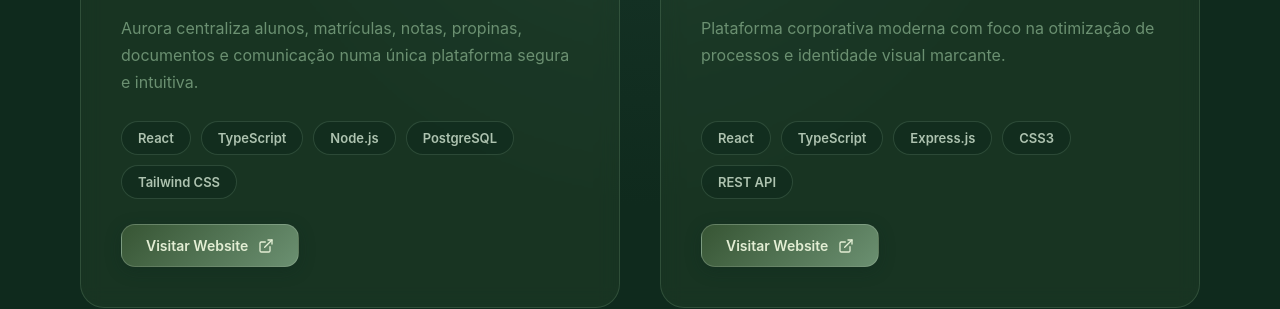
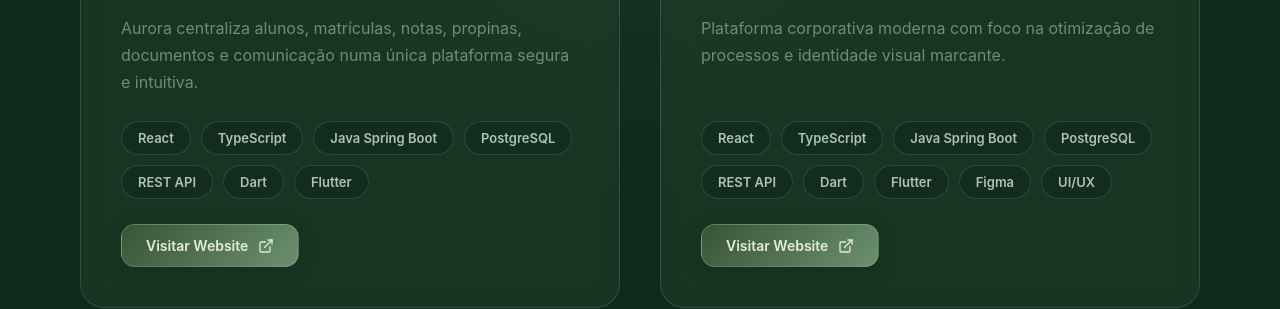
Before and after one commit to ArmandoMats/portfolio-armando-matusse, a React (Vite) app: page / in a window 1280 px wide. Shown: the part 1960-2269 px from the top of the page. Built offline with nearby package versions, Linux system fonts and the light colour scheme.

Commit message:
Atualizar tecnologias dos projetos no ficheiro de dados

```diff
--- a/src/data/projects.ts
+++ b/src/data/projects.ts
@@ -22,7 +22,7 @@ export const projects: Project[] = [
     image: auroraImage,
     visitUrl: 'https://aurora.wearearche.com/',
     description: 'Aurora centraliza alunos, matrículas, notas, propinas, documentos e comunicação numa única plataforma segura e intuitiva.',
-    technologies: ['React', 'TypeScript', 'Node.js', 'PostgreSQL', 'Tailwind CSS'],
+    technologies: ['React', 'TypeScript', 'Java Spring Boot', 'PostgreSQL', 'REST API', 'Dart', 'Flutter'],
     category: 'Plataforma de Gestão'
   },
   {
@@ -31,7 +31,7 @@ export const projects: Project[] = [
     image: sopedirImage,
     visitUrl: 'https://sopedir.wearearche.com/',
     description: 'Plataforma corporativa moderna com foco na otimização de processos e identidade visual marcante.',
-    technologies: ['React', 'TypeScript', 'Express.js', 'CSS3', 'REST API'],
+    technologies: ['React', 'TypeScript', 'Java Spring Boot', 'PostgreSQL', 'REST API', 'Dart', 'Flutter', 'Figma', 'UI/UX'],
     category: 'Plataforma Corporativa'
   },
   {
@@ -40,7 +40,7 @@ export const projects: Project[] = [
     image: txayaImage,
     visitUrl: 'https://txaya.wearearche.com',
     description: 'Plataforma de streaming de música 100% Moçambicana. Onde artistas locais encontram o seu público e os fãs encontram os seus artistas favoritos.',
-    technologies: ['React', 'TypeScript', 'HTML5', 'Audio Streaming', 'Tailwind CSS'],
+    technologies: ['React', 'TypeScript', 'Java Spring Boot', 'PostgreSQL', 'REST API', 'Dart', 'Flutter', 'Figma', 'UI/UX'],
     category: 'Streaming de Música'
   },
   {
@@ -49,7 +49,7 @@ export const projects: Project[] = [
     image: lesfleurImage,
     visitUrl: 'https://lesfleurmoz.com/',
     description: 'Solução digital premium desenvolvida com design sofisticado e experiência de utilização fluida.',
-    technologies: ['React', 'TypeScript', 'Tailwind CSS', 'Figma', 'UI/UX'],
+    technologies: ['React', 'TypeScript', 'Figma', 'UI/UX'],
     category: 'Web Design Premium'
   },
   {
@@ -58,7 +58,7 @@ export const projects: Project[] = [
     image: lablueImage,
     visitUrl: 'https://lablue258.com/',
     description: 'Solução digital premium desenvolvida com design sofisticado e experiência de utilização fluida.',
-    technologies: ['React', 'TypeScript', 'CSS3', 'Responsive Design', 'UI/UX'],
+    technologies: ['React', 'TypeScript', 'Java Spring Boot', 'PostgreSQL', 'REST API'],
     category: 'Solução Digital'
   },
   {
@@ -67,7 +67,7 @@ export const projects: Project[] = [
     image: treatYourselfImage,
     visitUrl: 'https://treatyourself.wearearche.com/',
     description: 'Plataforma de apresentação para a marca de moda Treat YourSelf, combinando um design visual marcante com uma experiência de utilização fluida.',
-    technologies: ['React', 'TypeScript', 'Tailwind CSS', 'Figma', 'UI/UX'],
+    technologies: ['React', 'TypeScript', 'Figma', 'UI/UX'],
     category: 'Plataforma de Moda'
   },
 ];
```
